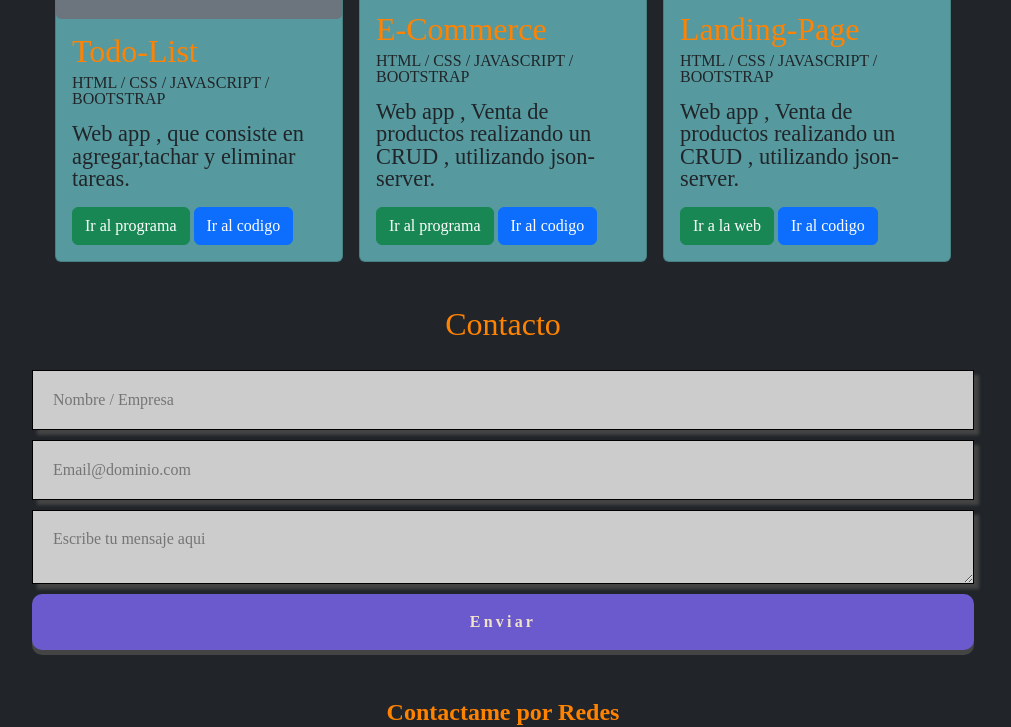
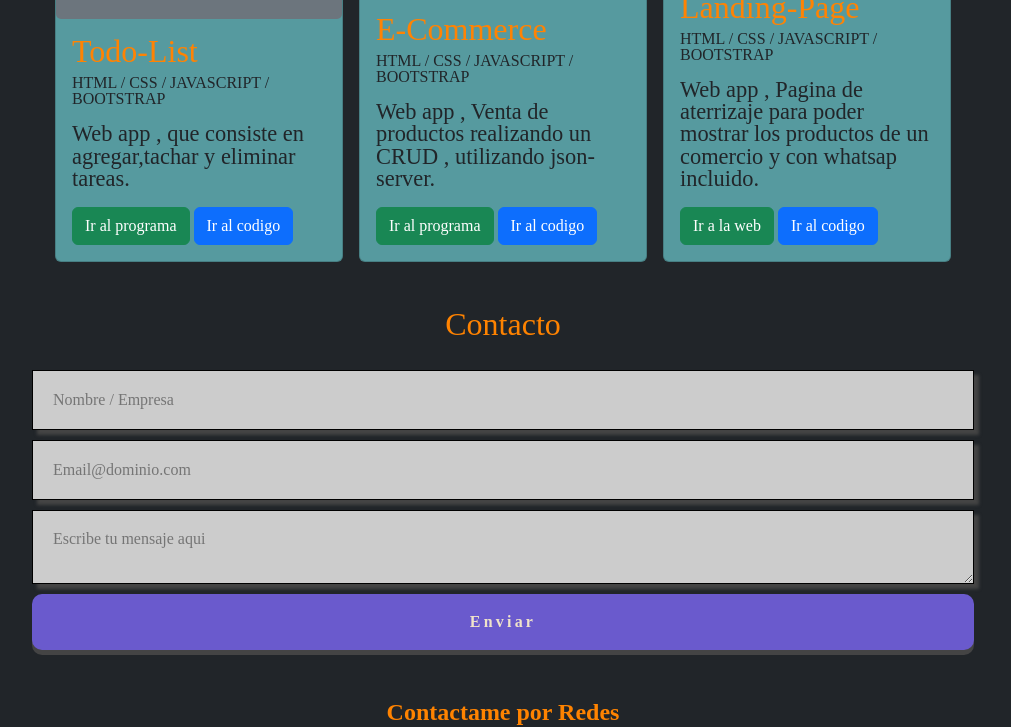
Before and after one commit to waku1044/New-portfolio, a plain HTML site: page index.html in a window 1280 px wide. Shown: the part 2529-3256 px from the top of the page, without its empty margins (137-1148 px from the left). Drawn offline with nearby package versions, Linux system fonts and the light colour scheme.

Commit message:
se agrego descripcion a landing page

```diff
--- a/index.html
+++ b/index.html
@@ -246,7 +246,7 @@
             <div class="card-body">
               <h1 class="card-title">Landing-Page</h1>
               <p class="fs-6">HTML / CSS / JAVASCRIPT / BOOTSTRAP</p>
-              <p class="card-text py-3">Web app , Venta de productos realizando un CRUD , utilizando json-server.</p>
+              <p class="card-text py-3">Web app , Pagina de aterrizaje para poder mostrar los productos de un comercio y con whatsap incluido.</p>
                 <a href="https://web-landing-ruby.vercel.app/" class="btn btn-success" target="_blank">Ir a la web</a>
                 <a href="https://github.com/waku1044/Web-Landing"
                 class="btn btn-primary" target="_blank">Ir al codigo</a>
```
